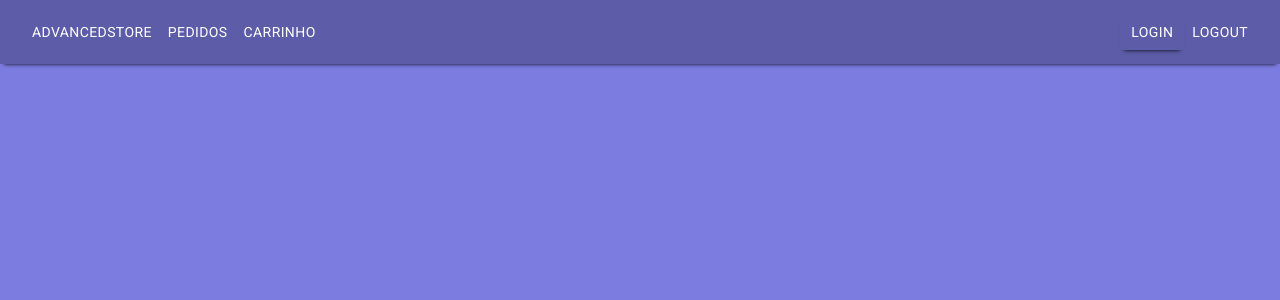
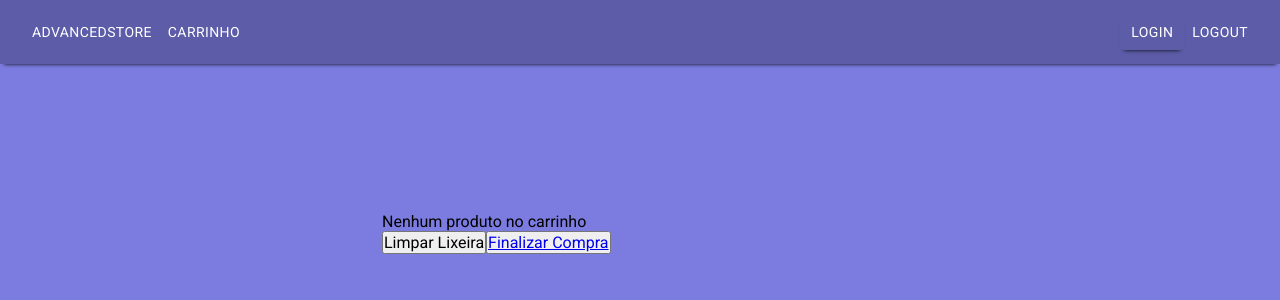
Before and after one commit to GabrielCarreiro/e-commerce-serratec, a React (Create React App) app: page /carrinho in a window 1280 px wide. Shown: the top 300 px of the page. Built offline with nearby package versions, Linux system fonts and the light colour scheme.

Commit message:
Criação do carrinho

```diff
--- a/src/components/app_bar.js
+++ b/src/components/app_bar.js
@@ -8,7 +8,6 @@ import IconButton from '@material-ui/core/IconButton';
 import MenuIcon from '@material-ui/icons/Menu';
 import Modal from '@material-ui/core/Modal';
 import Home from '../pages/home'
-
 
 
 const useStyles = makeStyles((theme) => ({
@@ -46,8 +45,6 @@ function getModalStyle() {
   };
 }
 
-
-
 function ButtonAppBar() {
   const classes = useStyles();
   const [modalStyle] = React.useState(getModalStyle);
@@ -66,8 +63,7 @@ function ButtonAppBar() {
       <AppBar position="absolute" style={{ backgroundColor: "#5c5ca8", boxShadow: "0 4px 4px -4px rgb(0,0,0)" }} >
         <Toolbar>
           <Button color="inherit" href="/">AdvancedStore</Button>
-          <Button color="inherit">Pedidos</Button>
-          <Button color="inherit">Carrinho</Button>
+          <Button color="inherit"> <a href="/carrinho" style={{textDecoration:"none", color: "#fff"}}> Carrinho  </a></Button>
           <Typography style={{ flex: 1 }} />
           <Button color="inherit" style={{ boxShadow: "0 4px 4px -4px rgb(0,0,0)" }} onClick={handleOpen}>Login</Button>
           <Button color="inherit">LogOut</Button>
@@ -87,6 +83,4 @@ function ButtonAppBar() {
   );
 }
 
-
-
 export default ButtonAppBar;
--- /dev/null
+++ b/src/pages/carrinho/index.js
@@ -0,0 +1,47 @@
+import React, { useEffect, useState } from 'react';
+import {Conteudo} from './style';
+
+const Carrinho = () => {
+
+    const [produto, setProduto] = useState([]);
+
+    const buscarProdutos = () => {
+        var produtos = JSON.parse(localStorage.getItem('@LOJA:produto'));
+        setProduto(produtos)
+    }
+
+    useEffect(() => {
+        buscarProdutos();
+    },[]);
+
+    function limpar(){
+        localStorage.removeItem('@LOJA:produto');
+        setProduto('')
+    }
+
+    return (
+       <Conteudo>
+        {produto ? (
+           <div>
+                {produto.map((e) =>{
+                return(
+                    <div key={e.id}>
+                    <p> {e.nome} </p>
+                    <p> {e.descricao} </p>
+                    <p> {e.valor}</p> <br/>
+                    </div>
+                )
+            })}
+           </div>
+        ): (
+            <div>
+                <p> Nenhum produto no carrinho</p>
+            </div>
+        )}
+        <button onClick={e => limpar()}> Limpar Lixeira </button>
+        <button onClick={e => limpar()}> <a href="/"> Finalizar Compra </a></button>
+       </Conteudo>
+    )
+}
+
+export default Carrinho;
--- /dev/null
+++ b/src/pages/carrinho/style.js
@@ -0,0 +1,5 @@
+import styled from 'styled-components';
+
+export const Conteudo = styled.div`
+    margin: 20%;
+`;
--- a/src/pages/home/index.js
+++ b/src/pages/home/index.js
@@ -1,6 +1,5 @@
 import React from 'react';
 import { HomePage } from './style';
-import { Link } from 'react-router-dom';
 
 const Home = () => {
 
--- a/src/pages/produto/index.js
+++ b/src/pages/produto/index.js
@@ -7,7 +7,6 @@ import Header from '../../components/Header';
 const Produtos = () => {
     const [Produtos, setProduto] = useState([]);
     const [ProdutoFiltrado, setProdutoFiltrado] = useState("");
-    const [totalProdutos, setTotalProdutos] = useState([]);
 
     const loadProdutos = async () => {
         try {
@@ -18,14 +17,22 @@ const Produtos = () => {
             console.log("loadProdutos", error)
         }
     };
-    ;
+
     useEffect(() => {
         loadProdutos();
     }, []);
 
     function adicionarCarrinho(produto){
-        setTotalProdutos(produto)
-        console.log(totalProdutos)
+           var teste = [];
+
+           if(localStorage.getItem('@LOJA:produto')){
+                var TotalProdutos = JSON.parse(localStorage.getItem('@LOJA:produto'));
+                TotalProdutos.push(produto)
+                localStorage.setItem('@LOJA:produto',JSON.stringify(TotalProdutos));
+           }else{
+                teste.push(produto)
+                localStorage.setItem('@LOJA:produto',JSON.stringify(teste));
+           }
     }
 
     return (
@@ -52,7 +59,7 @@ const Produtos = () => {
                                     </div>
                                     <span className="qtd">Estoque: {produto.qtdEstoque}</span>
                                     <div className="cards3">
-                                        <p>R$:{produto.valor}</p>
+                                        <p>{produto.valor.toLocaleString('pt-BR', { style: 'currency', currency: 'BRL' })}</p>
                                         <button type="button" onClick={e => adicionarCarrinho(produto)}>Comprar</button>
                                     </div>
                                 </div>
--- a/src/routes/index.js
+++ b/src/routes/index.js
@@ -6,11 +6,13 @@ import ControleProduto from '../pages/controle/controleProduto';
 import ControleCategoria from '../pages/controle/controleCategoria';
 import ControleCliente from '../pages/controle/controleCliente';
 import Cadastro from '../pages/cadastro'
+import Carrinho from '../pages/carrinho'
 
 const Routes = ()=>(
     <Switch>
         <Route path="/" component={Produtos} exact/>
         <Route path="/funcionario" component={Funcionarios}/>
+        <Route path="/carrinho" component={Carrinho}/>
         <Route path="/cadastro" component={Cadastro}/>
         <Route path="/controle/produto" component={ControleProduto}/>
         <Route path="/controle/categoria" component={ControleCategoria}/>
```
